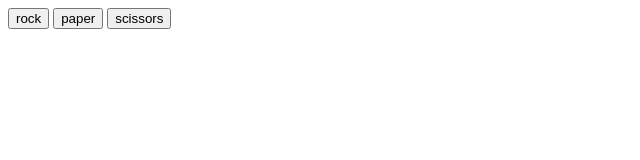
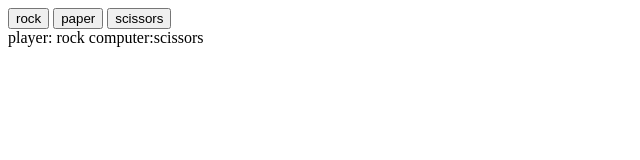
Before and after one commit to Sonamshrp/odinProjectstartover, a plain HTML site: page index.html in a window 1280 px wide. Both pictures are taken after a click on the button "rock". Shown: the whole page, without its empty margins (0-640 px from the left). Drawn offline with Linux system fonts and the light colour scheme.

Commit message:
clicking buttons shows selections for now

```diff
--- a/index.html
+++ b/index.html
@@ -11,5 +11,9 @@
     <button id = 'rock'>rock</button>
     <button id = 'paper'>paper</button>
     <button id = 'scissors'>scissors</button>
+    <div class="scoreboard">
+        <div id="selected"></div>
+        <div id="score"></div>
+    </div>
 </body>
 </html>
--- a/script.js
+++ b/script.js
@@ -1,9 +1,9 @@
 let playerPoint = 0,
     computerPoint = 0;
 
-let selections= document.getElementById('')
-
-
+const scoreboard = document.querySelector('.scoreboard');
+const selected = scoreboard.firstElementChild;
+const score = document.querySelector('#score');
 
 //below codes get random choice for computer
 let choices = ['rock', 'paper', 'scissors'];
@@ -49,7 +49,7 @@ function playRound(playerSelection, computerSelection) {
  function game(button){
         const playerSelection = button.textContent;
         const computerSelection = getComputerChoice();
-
+        selected.insertAdjacentHTML('beforeend','<div>'+`player: ${playerSelection} computer:${computerSelection}`+'</div>');
         console.log(playRound(playerSelection,computerSelection));
         console.log(playerPoint, computerPoint);
         }
```
